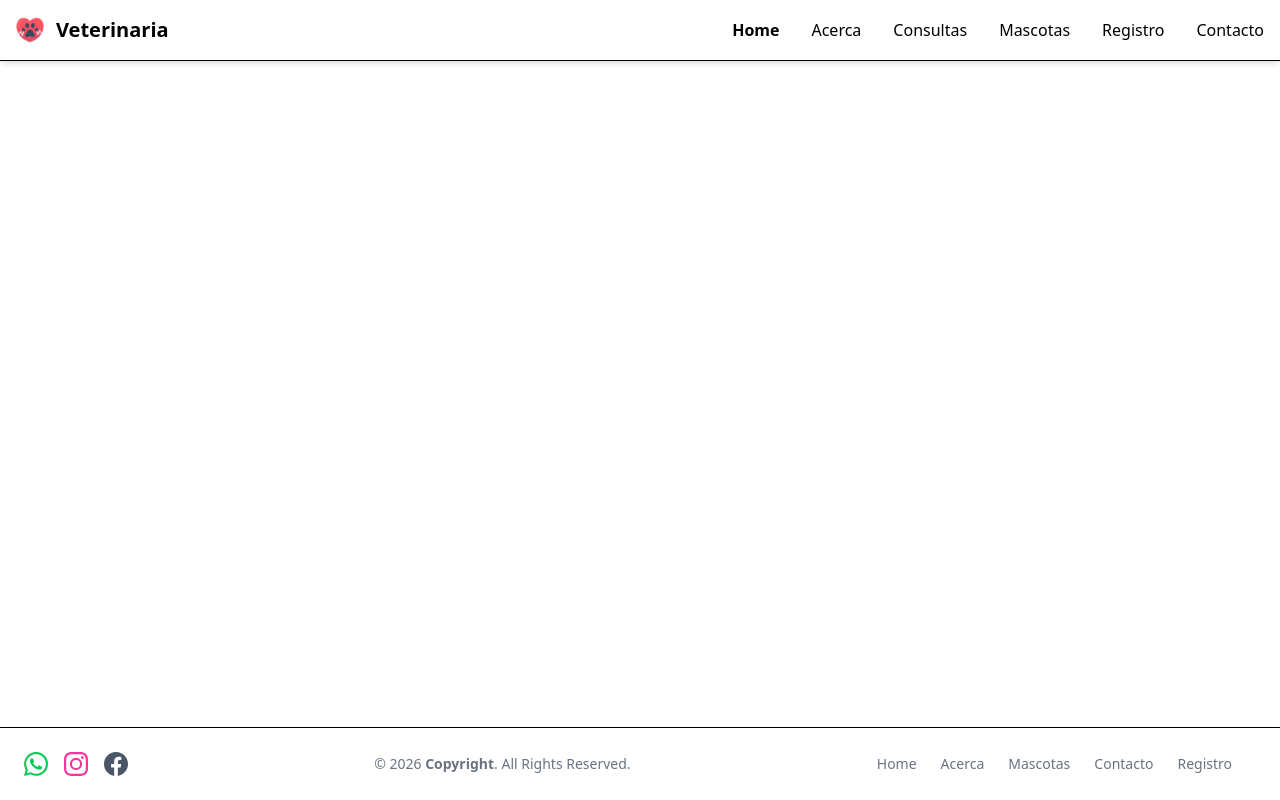
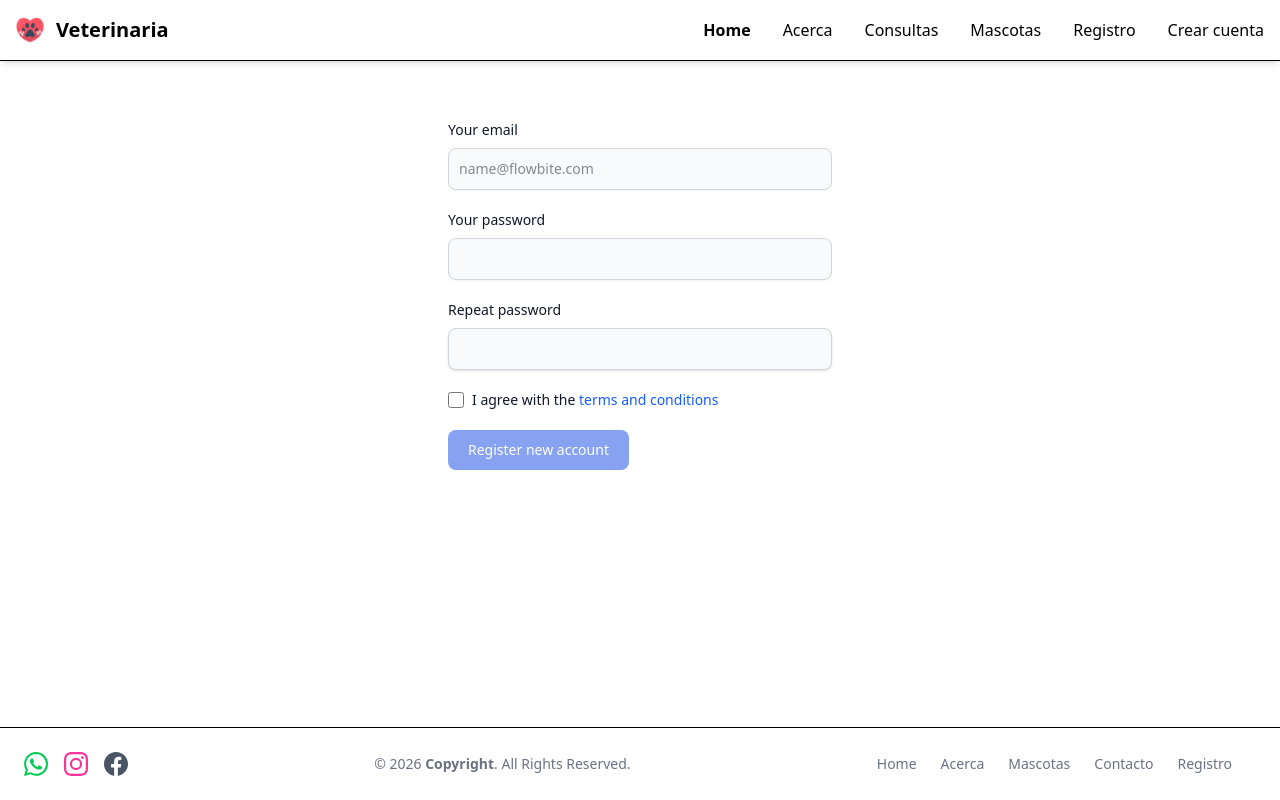
Before and after one commit to Dprssd4403/VeterinariaClase, an Angular app: page /cuenta in a window 1280 px wide. Before the commit this address led to /. Built offline with nearby package versions, Linux system fonts and the light colour scheme.

Commit message:
sdadasdsa

```diff
--- a/package.json
+++ b/package.json
@@ -29,6 +29,7 @@
     "@angular/forms": "^21.1.0",
     "@angular/platform-browser": "^21.1.0",
     "@angular/router": "^21.1.0",
+    "firebase": "^12.9.0",
     "flowbite": "^4.0.1",
     "rxjs": "~7.8.0",
     "tslib": "^2.3.0"
--- a/src/app/app.html
+++ b/src/app/app.html
@@ -3,6 +3,5 @@
     <main class="flex-grow">
         <router-outlet></router-outlet>
     </main>
-
     <app-footer></app-footer>
 </div>
--- a/src/app/app.routes.ts
+++ b/src/app/app.routes.ts
@@ -5,6 +5,7 @@ import { Consulta } from './features/consulta/consulta';
 import { Mascotas } from './shared/mascotas/mascotas';
 import { Registro } from './features/registro/registro';
 import { Contacto } from './features/contacto/contacto';
+import { FormularioCuenta } from './shared/formulario-cuenta/formulario-cuenta';
 
 export const routes: Routes = [
 
@@ -15,7 +16,8 @@ export const routes: Routes = [
     { path: 'consulta', component: Consulta },
     { path: 'mascota', component: Mascotas},
     { path: 'registro', component: Registro},
-    { path: 'contacto', component: Contacto}
+    { path: 'contacto', component: Contacto},
+    { path: 'cuenta', component:FormularioCuenta}
     //FINAL
     //3.Redireccion si el usuario escribe una url que no existe
     //{path:'**', component:Pagina404}
--- a/src/app/features/formulario/formulario.ts
+++ b/src/app/features/formulario/formulario.ts
@@ -1,7 +1,7 @@
-import { Component, inject, signal } from '@angular/core';
-import { UsuarioServices } from '../../services/usuario-services';
-import { Usuario } from '../../models/usuarios';
+import { Component, inject, OnInit, signal } from '@angular/core';
+
 import { FormsModule } from '@angular/forms';
+import { Usuario, UsuarioServices } from '../../services/usuario-services';
 
 @Component({
   selector: 'app-formulario',
@@ -9,19 +9,23 @@ import { FormsModule } from '@angular/forms';
   templateUrl: './formulario.html',
   styleUrl: './formulario.css',
 })
-export class Formulario {
+export class Formulario implements OnInit {
 
   private servicioUsuario = inject(UsuarioServices);
 
   listaUsuarios = signal<Usuario[]>([]);
 
+  editando = false;
+
   nuevoUsuario: Usuario = {
+
     name: '',
     email: '',
-    phone: ''
+    phone: '',
+
   };
 
-  ngOnInit() {
+  ngOnInit():void {
     this.obtenerUsuarios();
   }
 
@@ -32,7 +36,43 @@ export class Formulario {
     });
   }
 
+  //MetodoGuardar
   guardarUsuario() {
+    if (this.editando && this.nuevoUsuario.id) {
+      this.servicioUsuario.putUsuario(this.nuevoUsuario.id, this.nuevoUsuario).subscribe(() => {
+        this.obtenerUsuarios();
+        this.resetear();
+      });
+    }
+    else {
+      this.servicioUsuario.postUsuario(this.nuevoUsuario).subscribe(() => {
+        this.obtenerUsuarios();
+        this.resetear();
+      })
+    }
+  }
+
+  //Metodo Eliminar
+  eliminarUsuario(id: string) {
+    if (confirm('¿Desea eliminar el registro?')) {
+      this.servicioUsuario.deleteUsuario(id).subscribe(() => {
+        this.listaUsuarios.set(this.listaUsuarios().filter(u => u.id !== id));
+      })
+    }
+  }
+
+  //Metodo para poner los datos seleccionados en el formulario
+  seleccionarParaEditar(user: Usuario) {
+    this.editando = true;
+    this.nuevoUsuario = { ...user };
+  }
+
+  resetear() {
+    this.editando = false;
+    this.nuevoUsuario = { name: '', email: '', phone: '' }
+  }
+
+  /*guardarUsuario() {
 
     this.servicioUsuario.postUsuario(this.nuevoUsuario).subscribe(respuesta => {
       //...Spread Operator: combina el nuevo usuario con la lista Usuarios
@@ -40,5 +80,6 @@ export class Formulario {
       //limpiar el form
       this.nuevoUsuario = { name: '', email: '', phone: '' };
     })
-  }
+  }*/
+
 }
--- a/src/app/services/usuario-services.ts
+++ b/src/app/services/usuario-services.ts
@@ -1,8 +1,15 @@
 import { HttpClient } from '@angular/common/http';
 import { inject, Injectable } from '@angular/core';
-import { Observable } from 'rxjs';
-import { Usuario } from '../models/usuarios';
+import { map, Observable } from 'rxjs';
 
+export interface Usuario{
+  id?: string;
+  name: string;
+  email: string;
+  phone: string;
+  username?: string;
+  website?: string;
+}
 
 @Injectable({
   providedIn: 'root',
@@ -11,15 +18,45 @@ export class UsuarioServices {
 
   private http = inject(HttpClient);
 
-  private API_URL = 'https://jsonplaceholder.typicode.com/users'
-
-  getUsuarios(): Observable<Usuario[]>{
-      return this.http.get<Usuario[]>(this.API_URL)
-    }
+  private API_URL = 'https://web2-ea639-default-rtdb.firebaseio.com/usuarios'
 
 
-    //Metodo Post
-    postUsuario(usuario:Usuario): Observable<Usuario>{
-      return this.http.post<Usuario>(this.API_URL, usuario);
-    }
+  /*
+  getUsuarios(): Observable<Usuario[]> {
+    return this.http.get<Usuario[]>(this.API_URL)
+  } */
+
+  //Metodo Get
+  getUsuarios(): Observable<Usuario []>{
+    return this.http.get<{[key:string]:Usuario}>(`${this.API_URL}/usuarios.json`).pipe(
+      map(respuesta=>{
+        if(!respuesta){
+          return [];
+        }
+        return Object.keys(respuesta).map(id=>{
+          const usuarioConId={...respuesta[id], id:id};
+          return usuarioConId;
+        });
+      })
+    )
+  }
+
+
+  //Metodo Post
+  postUsuario(usuario: Usuario): Observable<Usuario> {
+    return this.http.post<Usuario>(`${this.API_URL}/usuarios.json`, usuario);
+  }
+
+  //Metodo buscarPorId
+  getUsuarioById(id: string): Observable<Usuario> {
+    return this.http.get<Usuario>(`${this.API_URL}/usuarios/${id}.json`);
+  }
+
+  putUsuario(id: string, usuario: Usuario): Observable<Usuario> {
+    return this.http.put<Usuario>(`${this.API_URL}/usuarios/${id}.json`, usuario);
+  }
+
+  deleteUsuario(id:string):Observable<void>{
+    return this.http.delete<void>(`${this.API_URL}/usuarios/${id}.json`);
+  }
 }
--- /dev/null
+++ b/src/app/shared/formulario-cuenta/formulario-cuenta.html
@@ -0,0 +1,58 @@
+<br>
+<br>
+<br>
+<form [formGroup]="formCuenta" (ngSubmit)="registrarDatos()" class="max-w-sm mx-auto">
+    <div class="mb-5">
+        <label for="email" class="block mb-2 text-sm font-medium text-gray-900 dark:text-white">Your email</label>
+        <input formControlName="email" type="email" id="email"
+            class="shadow-xs bg-gray-50 border border-gray-300 text-gray-900 text-sm rounded-lg focus:ring-blue-500 focus:border-blue-500 block w-full p-2.5 dark:bg-gray-700 dark:border-gray-600 dark:placeholder-gray-400 dark:text-white dark:focus:ring-blue-500 dark:focus:border-blue-500 dark:shadow-xs-light"
+            placeholder="name@flowbite.com" required />
+        @if (formCuenta.get('email')?.invalid && formCuenta.get('email')?.touched){
+        <p class="mt-2 text-sm text-red-600">
+            @if(formCuenta.get('email')?.errors?.['required']){El email es obligatorio}
+            @else if (formCuenta.get('email')?.errors?.['pattern'])
+            {No cumple el formato de email}
+        </p>
+        }
+    </div>
+    <div class="mb-5">
+        <label for="password" class="block mb-2 text-sm font-medium text-gray-900 dark:text-white">Your password</label>
+        <input formControlName="password" type="password" id="password"
+            class="shadow-xs bg-gray-50 border border-gray-300 text-gray-900 text-sm rounded-lg focus:ring-blue-500 focus:border-blue-500 block w-full p-2.5 dark:bg-gray-700 dark:border-gray-600 dark:placeholder-gray-400 dark:text-white dark:focus:ring-blue-500 dark:focus:border-blue-500 dark:shadow-xs-light"
+            required />
+        @if (formCuenta.get('password')?.invalid && formCuenta.get('password')?.touched){
+        <p class="mt-2 text-sm text-red-600">
+            @if(formCuenta.get('password')?.errors?.['required']){El contraseña es obligatorio}
+            @else if (formCuenta.get('password')?.errors?.['pattern'])
+            {La contraseña debe tener al menos 8 caracteres, una letra y un número.}
+        </p>
+        }
+    </div>
+    <div class="mb-5">
+        <label for="repeatPassword" class="block mb-2 text-sm font-medium text-gray-900 dark:text-white">
+            Repeat password
+        </label>
+        <input formControlName="repeatPassword" type="password" id="repeatPassword"
+            class="shadow-sm bg-gray-50 border border-gray-300 text-gray-900 text-sm rounded-lg focus:ring-blue-500 focus:border-blue-500 block w-full p-2.5 dark:bg-gray-700 dark:border-gray-600 dark:placeholder-gray-400 dark:text-white"
+            required />
+
+        @if (formCuenta.get('repeatPassword')?.touched && formCuenta.hasError('noCoinciden')) {
+        <p class="mt-2 text-sm text-red-600">
+            Las contraseñas no coinciden
+        </p>
+        }
+    </div>
+    <div class="flex items-start mb-5">
+        <div class="flex items-center h-5">
+            <input id="terms" type="checkbox" value=""
+                class="w-4 h-4 border border-gray-300 rounded-sm bg-gray-50 focus:ring-3 focus:ring-blue-300 dark:bg-gray-700 dark:border-gray-600 dark:focus:ring-blue-600 dark:ring-offset-gray-800 dark:focus:ring-offset-gray-800"
+                required />
+        </div>
+        <label for="terms" class="ms-2 text-sm font-medium text-gray-900 dark:text-gray-300">I agree with the <a
+                href="#" class="text-blue-600 hover:underline dark:text-blue-500">terms and conditions</a></label>
+    </div>
+    <button type="submit" [disabled]="formCuenta.invalid"
+        class="text-white bg-blue-700 hover:bg-blue-800 focus:ring-4 focus:outline-none focus:ring-blue-300 font-medium rounded-lg text-sm px-5 py-2.5 text-center dark:bg-blue-600 dark:hover:bg-blue-700 dark:focus:ring-blue-800 disabled:opacity-50 disabled:cursor-not-allowed">
+        Register new account
+    </button>
+</form>
--- /dev/null
+++ b/src/app/shared/formulario-cuenta/formulario-cuenta.ts
@@ -0,0 +1,50 @@
+import { CommonModule } from '@angular/common';
+import { Component, inject } from '@angular/core';
+import { AbstractControl, FormBuilder, ReactiveFormsModule, ValidationErrors, Validators } from '@angular/forms';
+
+
+@Component({
+  selector: 'app-formulario-cuenta',
+  imports: [CommonModule, ReactiveFormsModule],
+  templateUrl: './formulario-cuenta.html',
+  styleUrl: './formulario-cuenta.css',
+})
+export class FormularioCuenta {
+
+  private fb = inject(FormBuilder);
+
+  reglaEmail = '^[a-z0-9._%+-]+@[a-z0-9.-]+\\.[a-z]{2,4}$';
+  reglaPassword = '^(?=.*[A-Za-z])(?=.*\\d)[A-Za-z\\d]{8,}$';
+
+  formCuenta = this.fb.group(
+    {
+      email: ['', [Validators.required, Validators.pattern(this.reglaEmail)]],
+      password: ['', [Validators.required, Validators.pattern(this.reglaPassword)]],
+      repeatPassword: ['', [Validators.required]]
+    },
+    { validators: this.validarClaves },
+  );
+
+  //Metodo para la validacion
+  validarClaves(control: AbstractControl): ValidationErrors | null {
+    const clave1 = control.get('password')?.value;
+    const clave2 = control.get('repeatPassword')?.value;
+
+    return clave1 === clave2 ? null : { noCoinciden: true };
+  }
+
+  //Metodo para mostrar los errores personalizados
+  mostrarError(campo: string, tipoError: string): boolean {
+    const input = this.formCuenta.get(campo);
+
+    if (input && input.invalid && input.touched) {
+      return input.hasError(tipoError)
+    }
+    return false;
+  }
+
+  registrarDatos() {
+    console.log(`La cuenta creada es ${this.formCuenta.value}`);
+    alert("Registro Existoso")
+  }
+}
--- a/src/app/shared/nav-bar/nav-bar.html
+++ b/src/app/shared/nav-bar/nav-bar.html
@@ -36,8 +36,8 @@
                         class="block py-2 px-3 text-heading rounded hover:bg-neutral-tertiary md:hover:bg-transparent md:hover:text-fg-brand md:p-0">Registro</a>
                 </li>
                 <li>
-                    <a routerLink="contacto"
-                        class="block py-2 px-3 text-heading rounded hover:bg-neutral-tertiary md:hover:bg-transparent md:hover:text-fg-brand md:p-0">Contacto</a>
+                    <a routerLink="cuenta"
+                        class="block py-2 px-3 text-heading rounded hover:bg-neutral-tertiary md:hover:bg-transparent md:hover:text-fg-brand md:p-0">Crear cuenta</a>
                 </li>
             </ul>
         </div>
```
Also changed, not shown: src/app/features/formulario/formulario.html (+37 -15 lines), src/app/shared/hero/hero.html (+12 -15 lines), src/app/shared/formulario-cuenta/formulario-cuenta.css (added), 2 other files (tests, documents, lock files or other folders).
